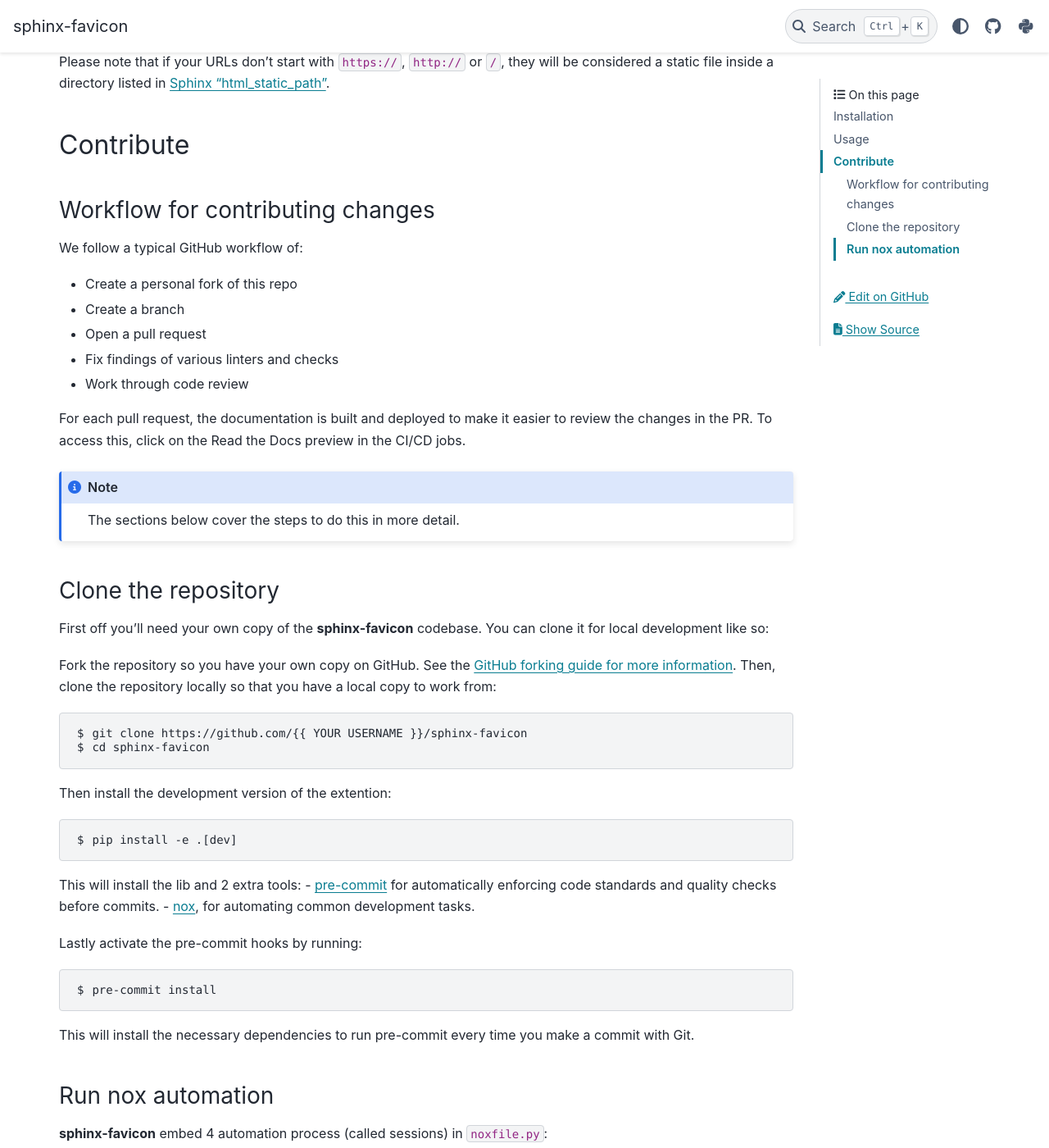
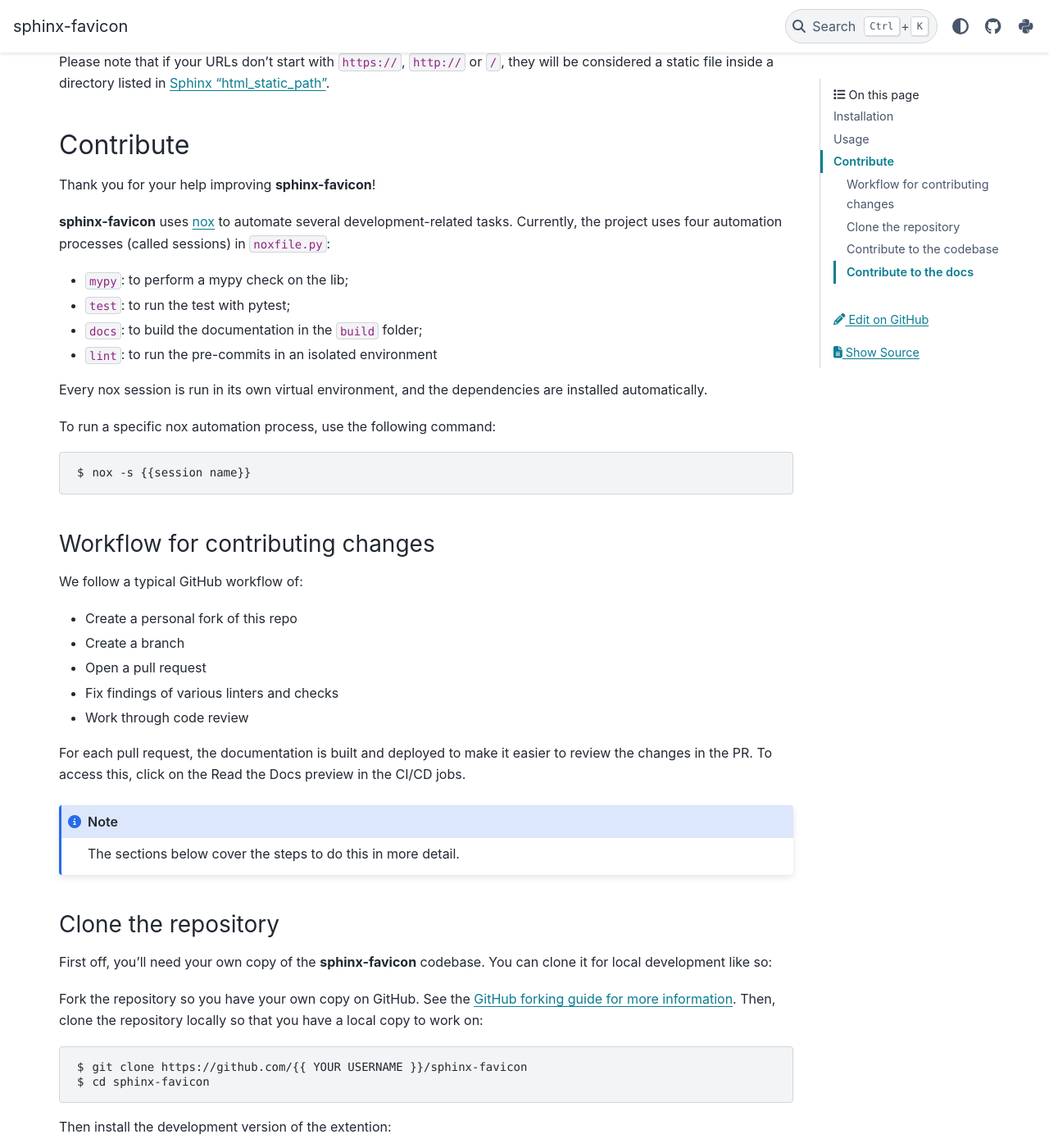
Before and after one commit to tcmetzger/sphinx-favicon, a Sphinx documentation site: the page built from docs/source/index.rst, in a window 1280 px wide and 1400 px high, scrolled down 3610 px. Shown: the whole window at 82% size. Built offline with Sphinx 7.4.7 and the PyData theme 0.15.4, drawn with Linux system fonts in a browser that asks for light colours; some of the changed text lies outside the part shown.

Commit message:
Update and expand RST docs

```diff
--- a/docs/source/index.rst
+++ b/docs/source/index.rst
@@ -3,7 +3,7 @@
 
 **A Sphinx extension to add custom favicons**
 
-With **sphinx-favicon**, you can add custom favicons to your Sphinx html documentation quickly and easily.
+With **sphinx-favicon**, you can add custom favicons to your Sphinx HTML documentation quickly and easily.
 
 You can define favicons directly in your `conf.py`, with different `rel` attributes such as `"icon" <https://html.spec.whatwg.org/multipage/links.html#rel-icon>`__ or `"apple-touch-icon" <https://developer.apple.com/library/archive/documentation/AppleApplications/Reference/SafariWebContent/ConfiguringWebApplications/ConfiguringWebApplications.html>`__ and any favicon size.
 
@@ -41,14 +41,14 @@
 Provide detailed metadata as a list of dicts
 ^^^^^^^^^^^^^^^^^^^^^^^^^^^^^^^^^^^^^^^^^^^^
 
-Use a list of dicts for maximum control over the favicons added to your html document. You can use any parameters to define your favicon as long as they are interpreted by browsers. Some specific keyword will change the exported html content:
+Use a list of dicts for maximum control over the favicons added to your HTML document. You can use any parameters to define your favicon as long as they are interpreted by browsers. Some specific keywords will change the HTML content:
 
 -   ``rel``: a value for the favicon's ``rel`` attribute, usually either the standard `icon <https://html.spec.whatwg.org/multipage/links.html#rel-icon>`__ or a custom extension like `apple-touch-icon <https://developer.apple.com/library/archive/documentation/AppleApplications/Reference/SafariWebContent/ConfiguringWebApplications/ConfiguringWebApplications.html>`__.
--   ``sizes``: a value for the favicon's ``sizes`` attribute as defined `here <https://html.spec.whatwg.org/multipage/semantics.html#attr-link-sizes>`__. It is computed on the fly using if not set.
--   ``type``: a value specifying the favicon's MIME type as defined `here <https://html.spec.whatwg.org/multipage/semantics.html#attr-link-type>`__. It is computed on the fly of not set.
+-   ``sizes``: a value for the favicon's ``sizes`` attribute as defined `here <https://html.spec.whatwg.org/multipage/semantics.html#attr-link-sizes>`__. It is computed on the fly if not set.
+-   ``type``: a value specifying the favicon's MIME type as defined `here <https://html.spec.whatwg.org/multipage/semantics.html#attr-link-type>`__. It is computed automatically if not set.
 -   ``href``: the **absolute URL** to the favicon's image file (not required if you use the ``static-file`` parameter)
--   ``static-file``: the **local static file** corresponding to your icon's image. Please notice this path should be relative to a directory listed in `Sphinx "html_static_path" <https://www.sphinx-doc.org/en/master/usage/configuration.html?highlight=static#confval-html_static_path>`__ (usually ``_static``). If you define both ``static-file`` and ``href``, the value for ``href`` will be ignored.
--   ``name``: a value for the favicon's ``name``. Usually set for microsoft app metadata. If set the tag will be set to ``meta``.
+-   ``static-file``: the **local static file** to use as favicon. Please note that this path should be relative to a directory listed in `Sphinx "html_static_path" <https://www.sphinx-doc.org/en/master/usage/configuration.html?highlight=static#confval-html_static_path>`__ (usually ``_static``). If you define both ``static-file`` and ``href``, the value for ``href`` will be ignored.
+-   ``name``: a value for the favicon's ``name``. Usually set for microsoft app metadata. If set, the tag will be set to ``meta``.
 
 **Example**
 
@@ -97,7 +97,7 @@
 
 -   If you don't provide the ``rel`` argument, **sphinx-favicon** automatically adds ``rel="icon"`` for ``link`` tags.
 -   if you don't provide the ``type`` argument, **sphinx-favicon** automatically determines the MIME type based on the image's filename extension.
--   If not provided, **sphinx-favicon** will compute the ``size`` arguments automatically from the image provided in ``href``.
+-   If not provided, **sphinx-favicon** will compute the ``sizes`` arguments automatically from the image provided in ``href``.
 
 Therefore, the following simplified configuration generates the exact same HTML result as above:
 
@@ -137,7 +137,7 @@
 Provide a list of local favicon files or URLs
 ^^^^^^^^^^^^^^^^^^^^^^^^^^^^^^^^^^^^^^^^^^^^^
 
-The quickest way to add favicons is just adding a list of favicon URLs to ``conf.py``.
+The quickest way to add favicons is to just add a list of favicon URLs to ``conf.py``.
 
 .. code-block:: python
 
@@ -163,6 +163,26 @@
 Contribute
 ----------
 
+Thank you for your help improving **sphinx-favicon**!
+
+**sphinx-favicon** uses `nox <https://nox.thea.codes/en/stable/>`__ to automate several
+development-related tasks.
+Currently, the project uses four automation processes (called sessions) in ``noxfile.py``:
+
+-   ``mypy``: to perform a mypy check on the lib;
+-   ``test``: to run the test with pytest;
+-   ``docs``: to build the documentation in the ``build`` folder;
+-   ``lint``: to run the pre-commits in an isolated environment
+
+Every nox session is run in its own virtual environment, and the dependencies are
+installed automatically.
+
+To run a specific nox automation process, use the following command:
+
+.. code-block:: console
+
+   nox -s {{session name}}
+
 Workflow for contributing changes
 ^^^^^^^^^^^^^^^^^^^^^^^^^^^^^^^^^
 
@@ -183,9 +203,9 @@
 Clone the repository
 ^^^^^^^^^^^^^^^^^^^^
 
-First off you’ll need your own copy of the **sphinx-favicon** codebase. You can clone it for local development like so:
+First off, you'll need your own copy of the **sphinx-favicon** codebase. You can clone it for local development like so:
 
-Fork the repository so you have your own copy on GitHub. See the `GitHub forking guide for more information <https://docs.github.com/en/get-started/quickstart/fork-a-repo>`__. Then, clone the repository locally so that you have a local copy to work from:
+Fork the repository so you have your own copy on GitHub. See the `GitHub forking guide for more information <https://docs.github.com/en/get-started/quickstart/fork-a-repo>`__. Then, clone the repository locally so that you have a local copy to work on:
 
 .. code-block:: console
 
@@ -198,31 +218,42 @@
 
    pip install -e .[dev]
 
-This will install the lib and 2 extra tools:
+This will install the sphinx-favicon library, together with two extra tools:
 -   `pre-commit <https://pre-commit.com>`__ for automatically enforcing code standards and quality checks before commits.
 -   `nox <https://nox.thea.codes/en/stable/>`__, for automating common development tasks.
 
-Lastly activate the pre-commit hooks by running:
+Lastly, activate the pre-commit hooks by running:
 
 .. code-block:: console
 
       pre-commit install
 
-
 This will install the necessary dependencies to run pre-commit every time you make a commit with Git.
 
-Run nox automation
-^^^^^^^^^^^^^^^^^^
+Contribute to the codebase
+^^^^^^^^^^^^^^^^^^^^^^^^^^
 
-**sphinx-favicon** embed 4 automation process (called sessions) in ``noxfile.py``:
+Any larger updates to the codebase should include tests and documentation.
+The tests are located in the ``tests`` folder, and the documentation is located in the ``docs`` folder.
 
--   ``mypy``: to perform a mypy check on the lib;
--   ``test``: to run the test with pytest;
--   ``docs``: to build the documentation in the ``build`` folder;
--   ``lint``: to run the pre-commits in an isolated environment
-
-To run nox automation process navigate to the extention folder and run the following:
+To run the tests locally, use the following command:
 
 .. code-block:: console
 
-   nox -s {{session name}}
+      nox -s test
+
+See :ref:`below <contributing-docs>` for more information on how to update the documentation.
+
+.. _contributing-docs:
+
+Contribute to the docs
+^^^^^^^^^^^^^^^^^^^^^^
+
+The documentation is built using `Sphinx <https://www.sphinx-doc.org/en/master/>`__ and
+deployed to `Read the Docs <https://readthedocs.org/>`__.
+
+To build the documentation locally, use the following command:
+
+.. code-block:: console
+
+      nox -s docs
```
